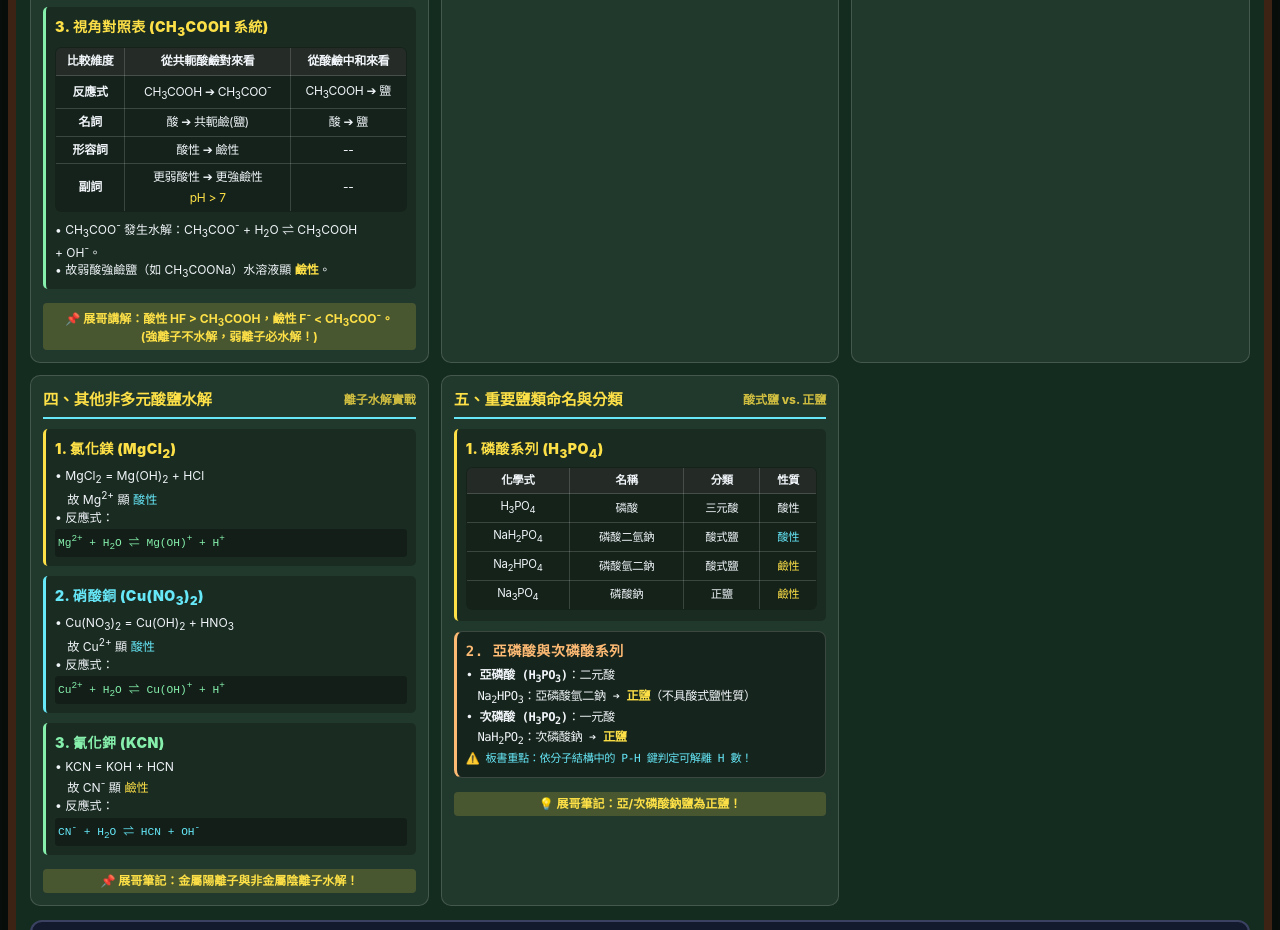
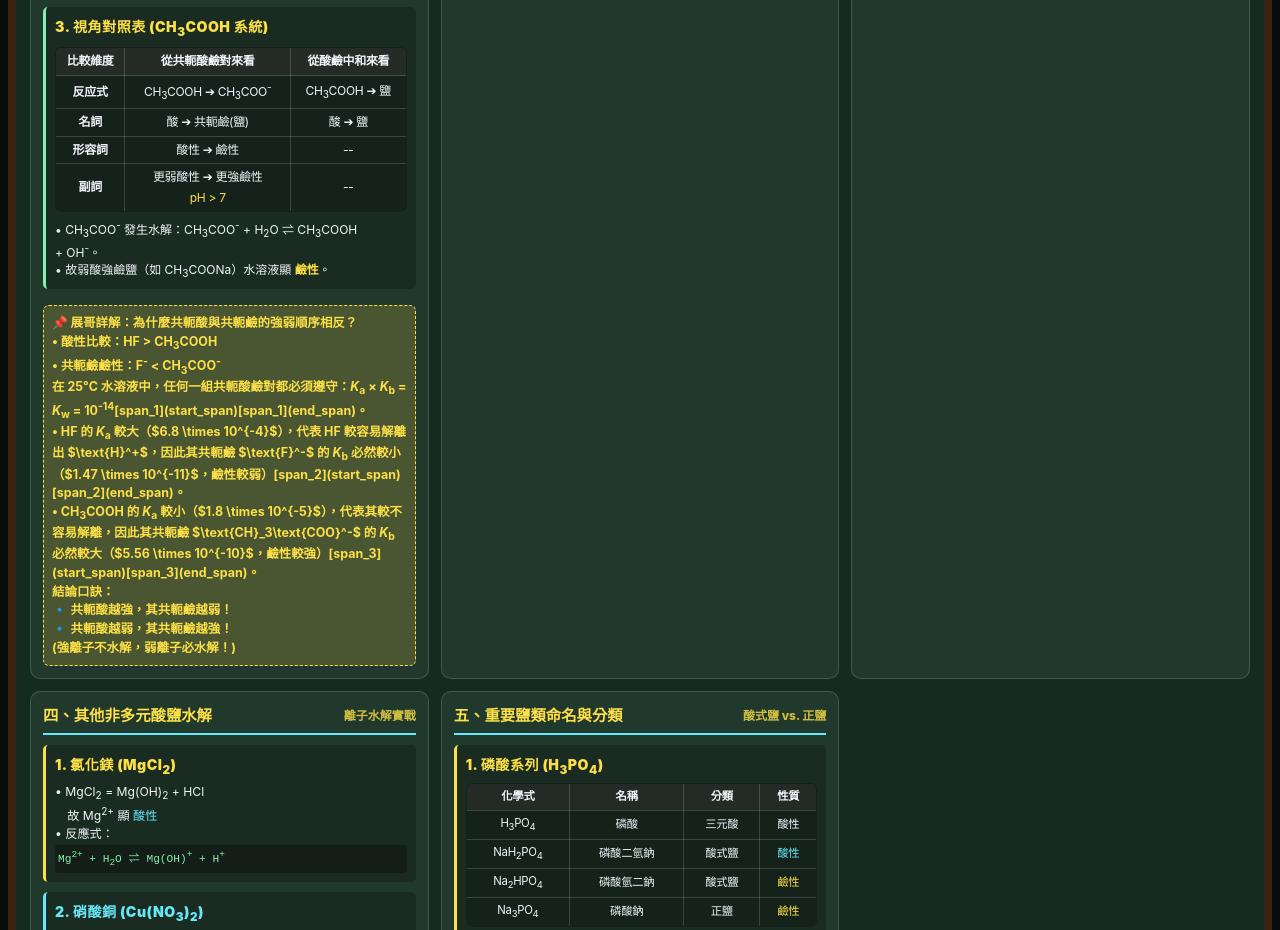
Before and after one commit to Jelly-ChinChan/Acid-base-hand-out9, a plain HTML site: page index.html in a window 1280 px wide. Shown: the part 803-1733 px from the top of the page. Drawn offline with Linux system fonts and the light colour scheme.

Commit message:
Update index.html

```diff
--- a/index.html
+++ b/index.html
@@ -276,15 +276,15 @@
 
     .note-pill {
       display: block;
-      padding: 4px 8px;
-      border-radius: 4px;
+      padding: 8px;
+      border-radius: 6px;
       background: var(--highlight-bg);
       color: var(--chalk-yellow);
-      font-size: 0.75rem;
+      font-size: 0.78rem;
       font-weight: 700;
-      margin-top: 4px;
-      text-align: center;
-      line-height: 1.4;
+      margin-top: 6px;
+      line-height: 1.5;
+      border: 1px dashed var(--chalk-yellow);
     }
 
     /* 完美的水平對齊 Ka 箭頭樣式 */
@@ -539,7 +539,7 @@
               <th>從酸鹼中和來看</th>
             </tr>
             <tr>
-              <td><b>反應式</b></td>
+              <td><b>反应式</b></td>
               <td>CH<sub>3</sub>COOH ➔ CH<sub>3</sub>COO<sup>-</sup></td>
               <td>CH<sub>3</sub>COOH ➔ 鹽</td>
             </tr>
@@ -568,8 +568,17 @@
           </div>
         </div>
 
+        <!-- 展哥詳解：共軛酸鹼強弱順序的反向關係 -->
         <div class="note-pill">
-          📌 展哥講解：酸性 HF &gt; CH<sub>3</sub>COOH，鹼性 F<sup>-</sup> &lt; CH<sub>3</sub>COO<sup>-</sup>。<br>
+          📌 <b>展哥詳解：為什麼共軛酸與共軛鹼的強弱順序相反？</b><br>
+          • <b>酸性比較</b>：HF &gt; CH<sub>3</sub>COOH<br>
+          • <b>共軛鹼鹼性</b>：F<sup>-</sup> &lt; CH<sub>3</sub>COO<sup>-</sup><br>
+          在 25°C 水溶液中，任何一組共軛酸鹼對都必須遵守：<b><i>K</i><sub>a</sub> × <i>K</i><sub>b</sub> = <i>K</i><sub>w</sub> = 10<sup>-14</sup></b>[span_1](start_span)[span_1](end_span)。<br>
+          • HF 的 <i>K</i><sub>a</sub> 較大（$6.8 \times 10^{-4}$），代表 HF 較容易解離出 $\text{H}^+$，因此其共軛鹼 $\text{F}^-$ 的 <i>K</i><sub>b</sub> 必然較小（$1.47 \times 10^{-11}$，鹼性較弱）[span_2](start_span)[span_2](end_span)。<br>
+          • CH<sub>3</sub>COOH 的 <i>K</i><sub>a</sub> 較小（$1.8 \times 10^{-5}$），代表其較不容易解離，因此其共軛鹼 $\text{CH}_3\text{COO}^-$ 的 <i>K</i><sub>b</sub> 必然較大（$5.56 \times 10^{-10}$，鹼性較強）[span_3](start_span)[span_3](end_span)。<br>
+          <b>結論口訣</b>：<br>
+          🔹 共軛酸越強，其共軛鹼越弱！<br>
+          🔹 共軛酸越弱，其共軛鹼越強！<br>
           (強離子不水解，弱離子必水解！)
         </div>
       </div>
@@ -785,7 +794,7 @@
       <div>展氏新解 · 鹽的分類與酸鹼性</div>
       <div class="footer-copyright">© 展氏新解 版權所有</div>
       <div style="font-size:0.78rem; opacity:0.85; margin-top:4px;">
-        👀 累計點閱：<span id="pageViews" style="color:var(--chalk-yellow); font-weight:bold;">462</span> 次
+        👀 累計點閱：<span id="pageViews" style="color:var(--chalk-yellow); font-weight:bold;">480</span> 次
       </div>
     </div>
 
```
